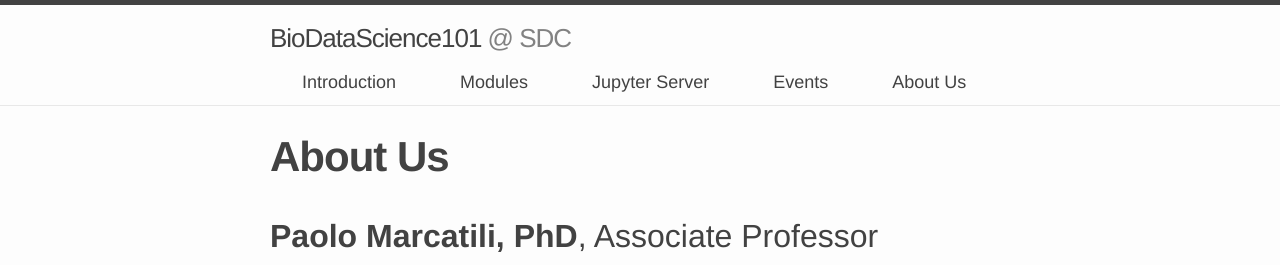
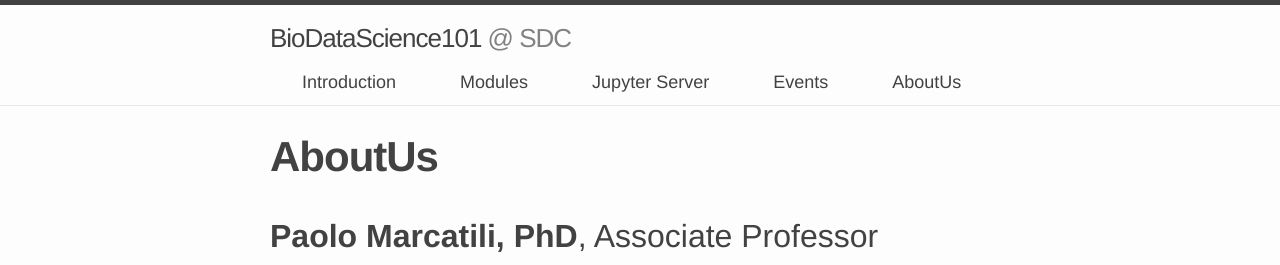
Before and after one commit to biodatascience101/BioDataScience101.github.io, a Jekyll site: the page built from _pages/about/index.md, in a window 1280 px wide. Shown: the top 265 px of the page. Built offline with Jekyll 4.4.1, drawn with Linux system fonts in a browser that asks for light colours; nearby versions of some CDN libraries.

Commit message:
Update index.md

```diff
--- a/_pages/about/index.md
+++ b/_pages/about/index.md
@@ -1,9 +1,9 @@
 ---
 layout: page
-title: About Us
+title: AboutUs
 permalink: /about/
 toggle: on
-rank: 5
+rank: 4
 ---
 
 <!--
```
